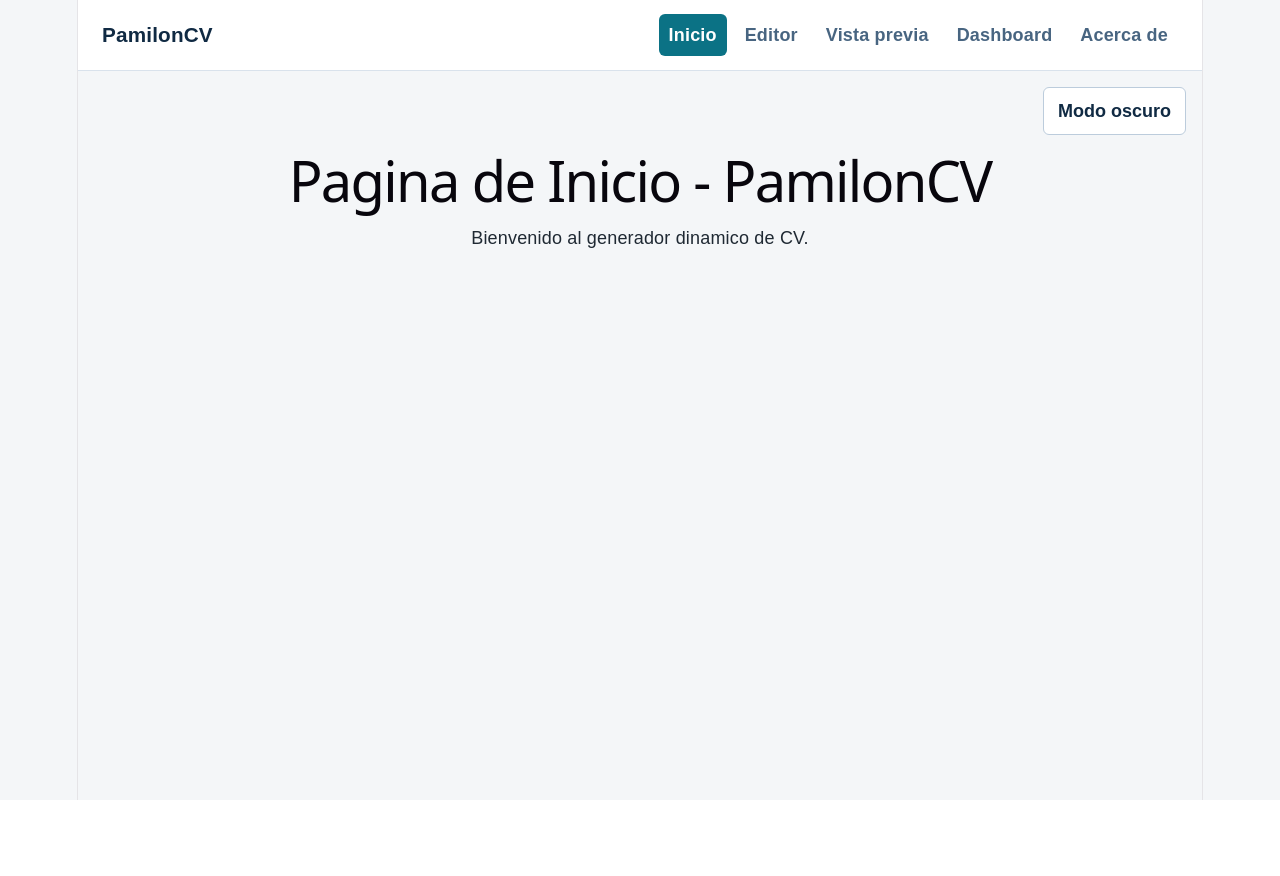
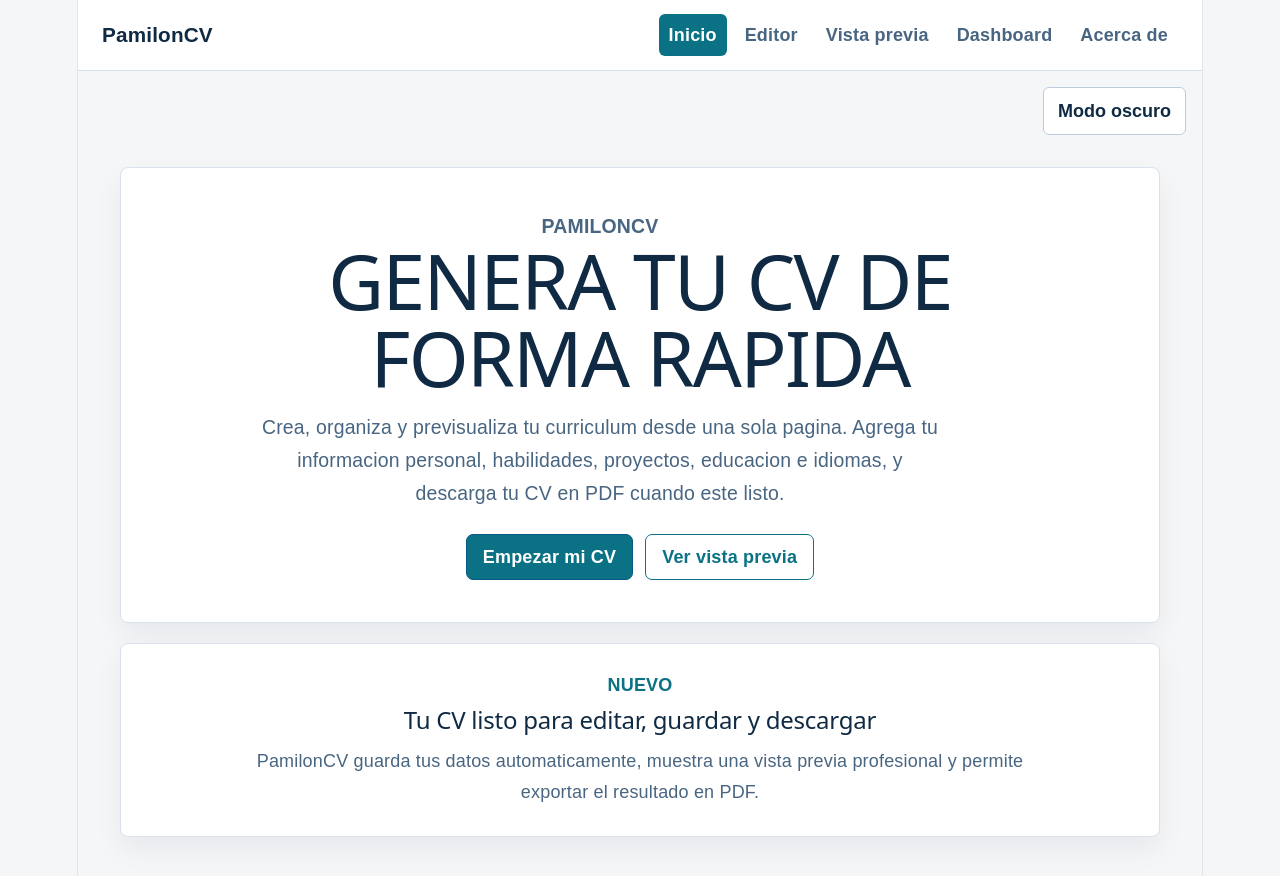
Before and after one commit to Brayan-Alejandro-Pamila-Torres/proyecto-final-tecnologias-web, a React (Vite) app: page / in a window 1280 px wide. Shown: the top 876 px of the page. Before the commit the page ends 800 px from the top, so only its background shows below. Built offline with nearby package versions, Linux system fonts and the light colour scheme; what @react-pdf/renderer would draw is missing.

Commit message:
cambios pequeños para salucioarproblemas

```diff
--- a/src/index.css
+++ b/src/index.css
@@ -161,6 +161,117 @@ select {
 .navbar-link-active {
   color: #ffffff;
   background: #0b7285;
+}
+
+.home-page,
+.about-page {
+  width: min(100%, 1040px);
+  margin: 0 auto;
+  padding: 32px 16px 56px;
+}
+
+.home-hero,
+.about-section,
+.home-news article {
+  background: #ffffff;
+  border: 1px solid #d9e2ec;
+  border-radius: 8px;
+  box-shadow: 0 12px 28px rgb(15 23 42 / 6%);
+}
+
+.home-hero {
+  display: grid;
+  min-height: 360px;
+  align-items: center;
+  justify-items: center;
+  padding: 42px;
+  text-align: center;
+}
+
+.home-kicker {
+  margin: 0 0 10px;
+  color: #0b7285;
+  font-weight: 800;
+  text-transform: uppercase;
+}
+
+.home-hero h1 {
+  max-width: 760px;
+  margin: 0 0 14px;
+  color: #102a43;
+  font-size: clamp(2.25rem, 6vw, 4.5rem);
+  line-height: 1;
+}
+
+.home-hero p {
+  max-width: 680px;
+  margin: 0;
+  color: #486581;
+  font-size: 1.08rem;
+  line-height: 1.7;
+}
+
+.home-actions {
+  display: flex;
+  flex-wrap: wrap;
+  gap: 12px;
+  justify-content: center;
+  margin-top: 24px;
+}
+
+.home-primary-link,
+.home-secondary-link {
+  display: inline-flex;
+  min-height: 44px;
+  align-items: center;
+  justify-content: center;
+  padding: 0 16px;
+  border-radius: 7px;
+  font-weight: 800;
+  text-decoration: none;
+}
+
+.home-primary-link {
+  color: #ffffff;
+  background: #0b7285;
+  border: 1px solid #075985;
+}
+
+.home-secondary-link {
+  color: #0b7285;
+  background: #ffffff;
+  border: 1px solid #0b7285;
+}
+
+.home-news {
+  margin-top: 20px;
+}
+
+.home-news article,
+.about-section {
+  padding: 28px;
+  text-align: center;
+}
+
+.home-news span {
+  color: #0b7285;
+  font-weight: 800;
+  text-transform: uppercase;
+}
+
+.home-news h2,
+.about-section h1 {
+  margin: 8px 0 12px;
+  color: #102a43;
+}
+
+.home-news p,
+.about-section p {
+  max-width: 820px;
+  margin-left: auto;
+  margin-right: auto;
+  color: #486581;
+  line-height: 1.7;
 }
 
 .editor-page {
--- a/src/pages/About.jsx
+++ b/src/pages/About.jsx
@@ -1,9 +1,24 @@
 function About() {
   return (
-    <div>
-      <h1>Acerca del Proyecto</h1>
-      <p>Informacion general de PamilonCV.</p>
-    </div>
+    <main className="about-page">
+      <section className="about-section">
+        <h1>Acerca de PamilonCV</h1>
+        <p>
+          Somos un equipo conformado por estudiantes de la Universidad Autonoma de
+          Aguascalientes. La creacion de esta pagina forma parte de nuestro proyecto
+          final para la materia de Tecnologias Web.
+        </p>
+        <p>
+          PamilonCV fue desarrollado con el objetivo de aplicar conocimientos de
+          React, manejo de estado, rutas, formularios, validaciones, persistencia en
+          localStorage, graficas y generacion de archivos PDF.
+        </p>
+        <p>
+          La aplicacion permite capturar informacion profesional, organizarla en un
+          formato limpio y generar una vista previa del CV antes de descargarlo.
+        </p>
+      </section>
+    </main>
   );
 }
 
--- a/src/pages/Home.jsx
+++ b/src/pages/Home.jsx
@@ -1,9 +1,40 @@
+import { Link } from 'react-router-dom';
+
 function Home() {
   return (
-    <div>
-      <h1>Pagina de Inicio - PamilonCV</h1>
-      <p>Bienvenido al generador dinamico de CV.</p>
-    </div>
+    <main className="home-page">
+      <section className="home-hero">
+        <div>
+          <p className="home-kicker">PamilonCV</p>
+          <h1>GENERA TU CV DE FORMA RAPIDA</h1>
+          <p>
+            Crea, organiza y previsualiza tu curriculum desde una sola pagina. Agrega
+            tu informacion personal, habilidades, proyectos, educacion e idiomas, y
+            descarga tu CV en PDF cuando este listo.
+          </p>
+
+          <div className="home-actions">
+            <Link className="home-primary-link" to="/editor">
+              Empezar mi CV
+            </Link>
+            <Link className="home-secondary-link" to="/preview">
+              Ver vista previa
+            </Link>
+          </div>
+        </div>
+      </section>
+
+      <section className="home-news">
+        <article>
+          <span>Nuevo</span>
+          <h2>Tu CV listo para editar, guardar y descargar</h2>
+          <p>
+            PamilonCV guarda tus datos automaticamente, muestra una vista previa
+            profesional y permite exportar el resultado en PDF.
+          </p>
+        </article>
+      </section>
+    </main>
   );
 }
 
--- a/src/styles/dark-mode.css
+++ b/src/styles/dark-mode.css
@@ -63,6 +63,43 @@ html[data-theme='dark'] .navbar-link:hover,
 html[data-theme='dark'] .navbar-link-active {
   color: #111827;
   background: #67e8f9;
+}
+
+html[data-theme='dark'] .home-hero,
+html[data-theme='dark'] .home-news article,
+html[data-theme='dark'] .about-section {
+  background: #1f2937;
+  border-color: #374151;
+  box-shadow: 0 14px 32px rgb(0 0 0 / 22%);
+}
+
+html[data-theme='dark'] .home-kicker,
+html[data-theme='dark'] .home-news span {
+  color: #67e8f9;
+}
+
+html[data-theme='dark'] .home-hero h1,
+html[data-theme='dark'] .home-news h2,
+html[data-theme='dark'] .about-section h1 {
+  color: #f9fafb;
+}
+
+html[data-theme='dark'] .home-hero p,
+html[data-theme='dark'] .home-news p,
+html[data-theme='dark'] .about-section p {
+  color: #cbd5e1;
+}
+
+html[data-theme='dark'] .home-primary-link {
+  color: #111827;
+  background: #67e8f9;
+  border-color: #22d3ee;
+}
+
+html[data-theme='dark'] .home-secondary-link {
+  color: #67e8f9;
+  background: #111827;
+  border-color: #67e8f9;
 }
 
 html[data-theme='dark'] .cv-preview,
```
